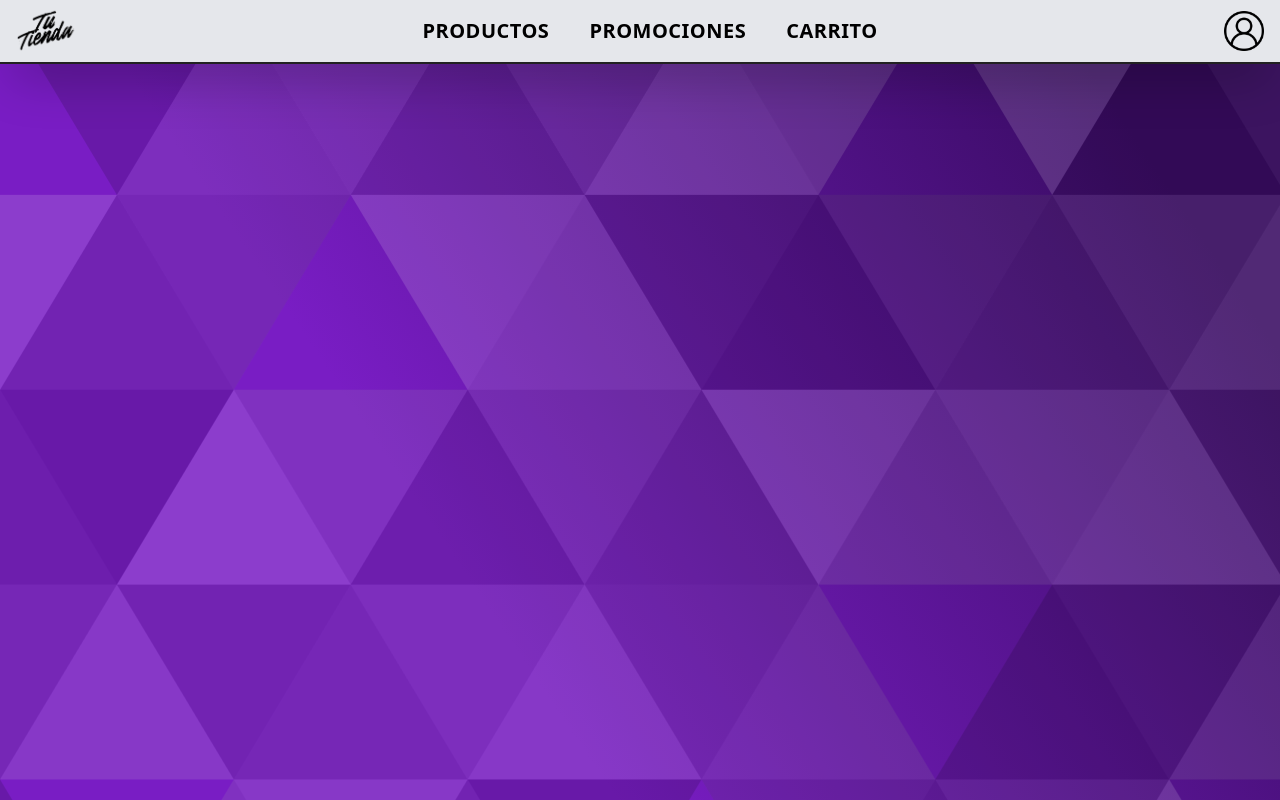
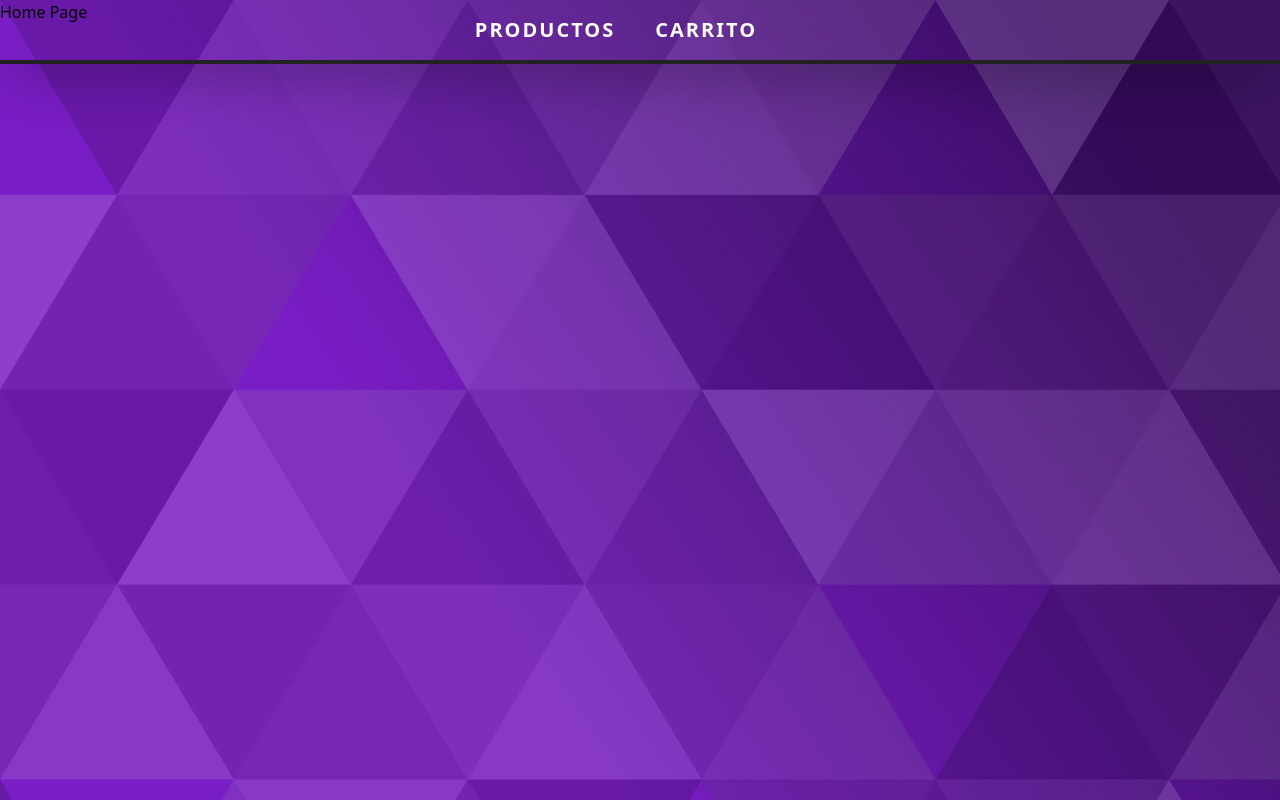
Before and after one commit to AndresG2412/OnlineShop, a Next.js app: page / in a window 1280 px wide. Built offline with nearby package versions, Linux system fonts and the light colour scheme.

Commit message:
cambios navbar

```diff
--- a/src/app/Components/Navbar.jsx
+++ b/src/app/Components/Navbar.jsx
@@ -7,16 +7,16 @@ import logo from '../Images/Logo2.webp'
 
 export default function Navbar() {
   return (
-    <div className='h-16 w-screen bg-gray-200 shadow-2xl fixed flex justify-between items-center border-b-2 border-[#222]'>
-      <Image src={logo} className='h-12 w-auto mx-4 hover:scale-110 hover:transition-all' alt="logo_main"/>
+    <div className='h-16 w-screen bg-transparent shadow-2xl fixed flex justify-center items-center border-b-4 border-[#222]'>
+      <Image src={logo} className='hidden h-12 w-auto mx-4 hover:scale-110 hover:transition-all' alt="logo_main"/>
 
-      <div className='flex gap-10'>
-        <Link className='uppercase font-semibold text-xl tracking-wide hover:scale-110 hover:transition-all' href="/">Productos</Link>
-        <Link className='uppercase font-semibold text-xl tracking-wide hover:scale-110 hover:transition-all' href="../Pages/Promociones">Promociones</Link>
-        <Link className='uppercase font-semibold text-xl tracking-wide hover:scale-110 hover:transition-all' href="../Pages/Carrito">Carrito</Link>
+      <div className='flex gap-10 mr-12'>
+        <Link className='uppercase text-white font-bold text-xl tracking-widest hover:duration-300 hover:scale-110 hover:transition-all' href="/">Productos</Link>
+        {/* <Link className='uppercase text-white font-bold text-xl tracking-widest hover:duration-300 hover:scale-110 hover:transition-all' href="../Pages/Promociones">Promociones</Link> */}
+        <Link className='uppercase text-white font-bold text-xl tracking-widest hover:duration-300 hover:scale-110 hover:transition-all' href="../Pages/Carrito">Carrito</Link>
       </div>
 
-      <Image src={user} className='h-10 w-10 mx-4 hover:scale-110 hover:transition-all' alt='user_logo'/>
+      <Image src={user} className='hidden h-10 w-10 mx-4 hover:scale-110 hover:transition-all' alt='user_logo'/>
     </div>
   )
 }
--- a/src/app/page.js
+++ b/src/app/page.js
@@ -1,9 +1,10 @@
 import Image from "next/image";
+import Card from "./Components/Card";
 
 export default function Home() {
   return (
     <>
-      <p>
+      <p className="">
         Home Page
       </p>
     </>
```
Also changed, not shown: src/app/globals.css (+3 -0 lines).
